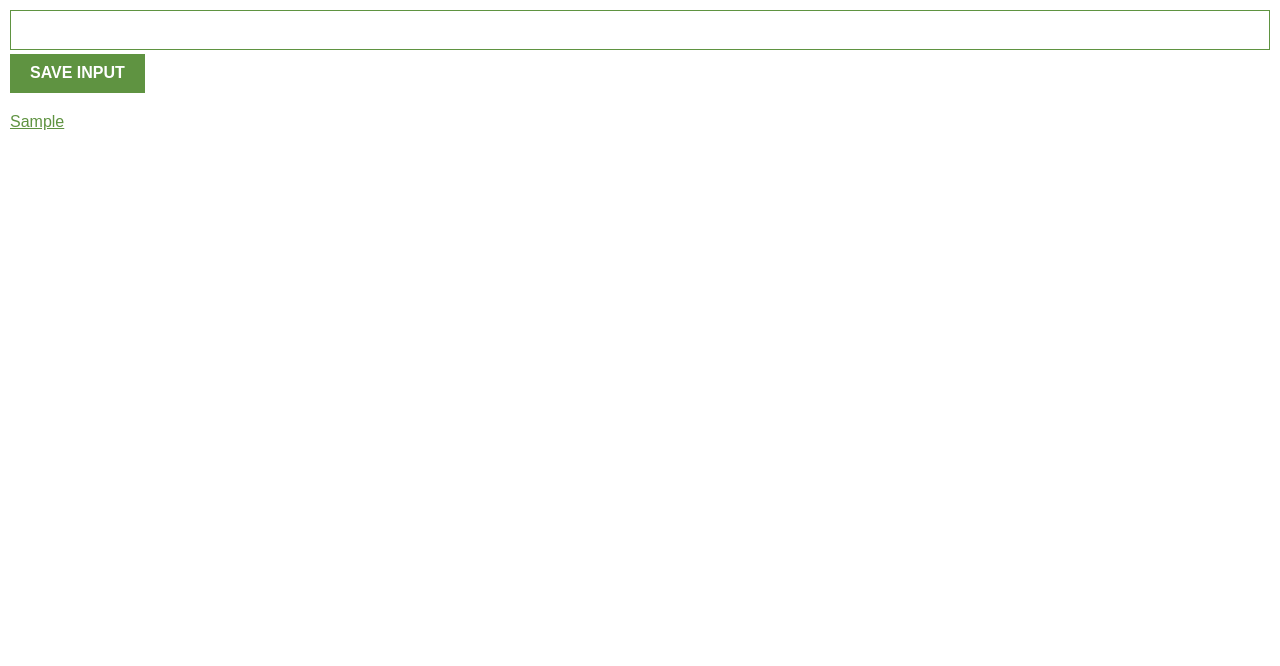
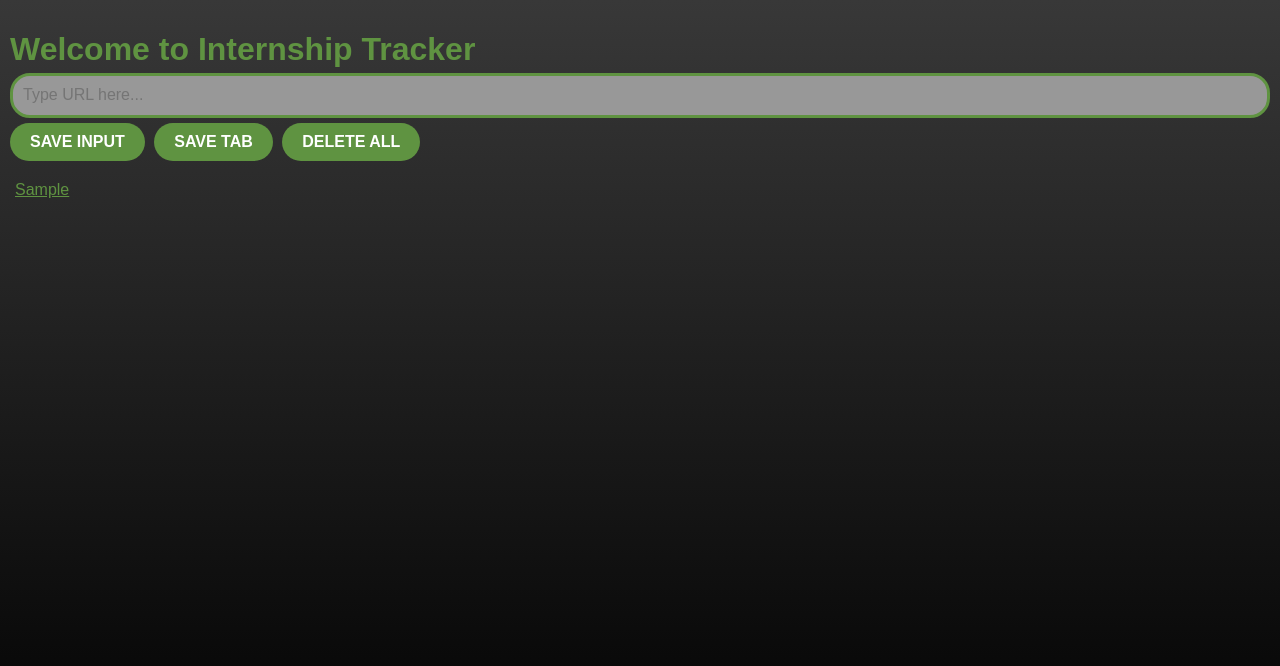
Before and after one commit to Avila-Angel/internshipTracker, a website built with Vite: page index.html in a window 1280 px wide. Both pictures are taken after typing "Sample" into the empty fields and a click on the button "SAVE INPUT". Built offline with nearby package versions, Linux system fonts and the light colour scheme.

Commit message:
version 1.2 commits

```diff
--- a/index.css
+++ b/index.css
@@ -3,14 +3,23 @@ body {
     padding: 10px;
     font-family: Arial, Helvetica, sans-serif;
     min-width: 400px;
+    background-image: linear-gradient(#383838, black);
+}
+
+h1 {
+    color: #5f9341;
+    margin-bottom: 5px;
 }
 
 input {
     width: 100%;
     padding: 10px;
     box-sizing: border-box;
-    border: 1px solid #5f9341;
-    margin-bottom: 4px;
+    border: 3px solid #5f9341;
+    margin-bottom: 5px;
+    border-radius: 20px;
+    color: white;
+    background-color: #989898;
 }
 
 button {
@@ -19,12 +28,16 @@ button {
     padding: 10px 20px;
     border: none;
     font-weight: bold;
+    border-radius: 20px;
+    margin-right: 5px;
+
 }
 
 ul {
     margin-top: 20px;
     list-style: none;
-    padding-left: 0;
+    padding-left: 5px;
+
 }
 
 li {
--- a/index.html
+++ b/index.html
@@ -3,8 +3,11 @@
         <link rel="stylesheet" href="index.css">
     </head>
     <body>
-        <input type="text" id="input-el">
+        <h1>Welcome to Internship Tracker</h1>
+        <input type="text" id="input-el" placeholder="Type URL here...">
         <button id="input-btn">SAVE INPUT</button>
+        <button id="tab-btn">SAVE TAB</button>
+        <button id="delete-btn">DELETE ALL</button>
         <ul id="ul-el">
         </ul>
         <script src="index.js"></script>
--- a/index.js
+++ b/index.js
@@ -2,23 +2,46 @@ let myLeads = []
 const inputEl = document.getElementById("input-el")
 const inputBtn = document.getElementById("input-btn")
 const ulEl = document.getElementById("ul-el")
+const deleteBtn = document.getElementById("delete-btn")
+const leadsFromLocalStorage = JSON.parse( localStorage.getItem("myLeads") )
+const tabBtn = document.getElementById("tab-btn")
 
-inputBtn.addEventListener("click", function() {
-    myLeads.push(inputEl.value)
-    inputEl.value = ""
-    renderLeads()
+if (leadsFromLocalStorage) {
+    myLeads = leadsFromLocalStorage
+    render(myLeads)
+}
+
+tabBtn.addEventListener("click", function(){
+    chrome.tabs.query({active: true, currentWindow: true}, function(tabs){
+        myLeads.push(tabs[0].url)
+        localStorage.setItem("myLeads", JSON.stringify(myLeads) )
+        render(myLeads)
+    })
 })
 
-function renderLeads() {
+function render(leads) {
     let listItems = ""
-    for (let i = 0; i < myLeads.length; i++) {
+    for (let i = 0; i < leads.length; i++) {
         listItems += `
             <li>
-                <a target='_blank' href='${myLeads[i]}'>
-                    ${myLeads[i]}
+                <a target='_blank' href='${leads[i]}'>
+                    ${leads[i]}
                 </a>
             </li>
         `
     }
     ulEl.innerHTML = listItems
 }
+
+deleteBtn.addEventListener("dblclick", function() {
+    localStorage.clear()
+    myLeads = []
+    render(myLeads)
+})
+
+inputBtn.addEventListener("click", function() {
+    myLeads.push(inputEl.value)
+    inputEl.value = ""
+    localStorage.setItem("myLeads", JSON.stringify(myLeads) )
+    render(myLeads)
+})
```
Also changed, not shown: manifest.json.
